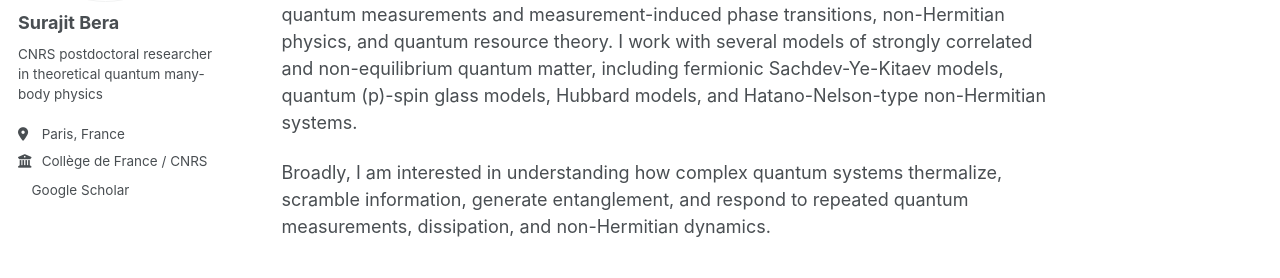
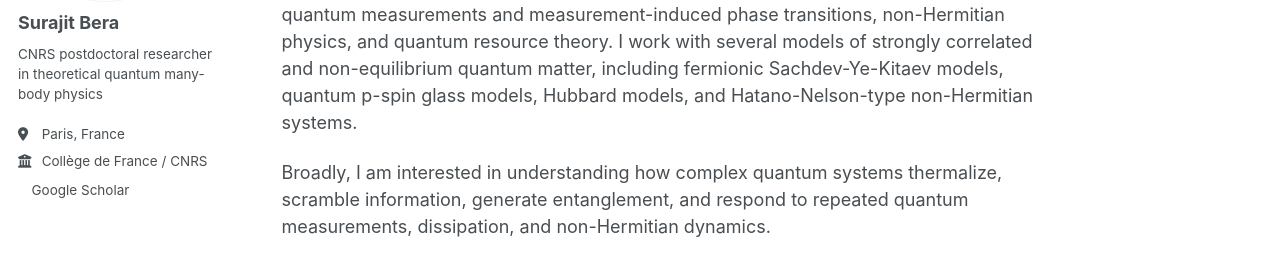
Before and after one commit to surajitbera-physics/surajitbera-physics.github.io, a Jekyll site: the page built from _pages/about.md, in a window 1280 px wide and 1161 px high. Shown: the part 274-552 px from the top of the window. Built offline with Jekyll 4.4.1, drawn with Linux system fonts in a browser that asks for light colours; a style sheet for code colours, icons or effects is not loaded; some of the changed text lies outside the part shown.

```diff
--- a/_pages/about.md
+++ b/_pages/about.md
@@ -10,7 +10,7 @@ redirect_from:
 
 I am a CNRS postdoctoral researcher at Collège de France, working in theoretical condensed matter physics, quantum information, and non-equilibrium many-body systems. I received my PhD in Physics from the Indian Institute of Science, Bengaluru.
 
-My research focuses on quantum chaos and entanglement in many-body systems, quantum measurements and measurement-induced phase transitions, non-Hermitian physics, and quantum resource theory. I work with several models of strongly correlated and non-equilibrium quantum matter, including fermionic Sachdev-Ye-Kitaev models, quantum \(p\)-spin glass models, Hubbard models, and Hatano-Nelson-type non-Hermitian systems.
+My research focuses on quantum chaos and entanglement in many-body systems, quantum measurements and measurement-induced phase transitions, non-Hermitian physics, and quantum resource theory. I work with several models of strongly correlated and non-equilibrium quantum matter, including fermionic Sachdev-Ye-Kitaev models, quantum p-spin glass models, Hubbard models, and Hatano-Nelson-type non-Hermitian systems.
 
 Broadly, I am interested in understanding how complex quantum systems thermalize, scramble information, generate entanglement, and respond to repeated quantum measurements, dissipation, and non-Hermitian dynamics.
 
```
